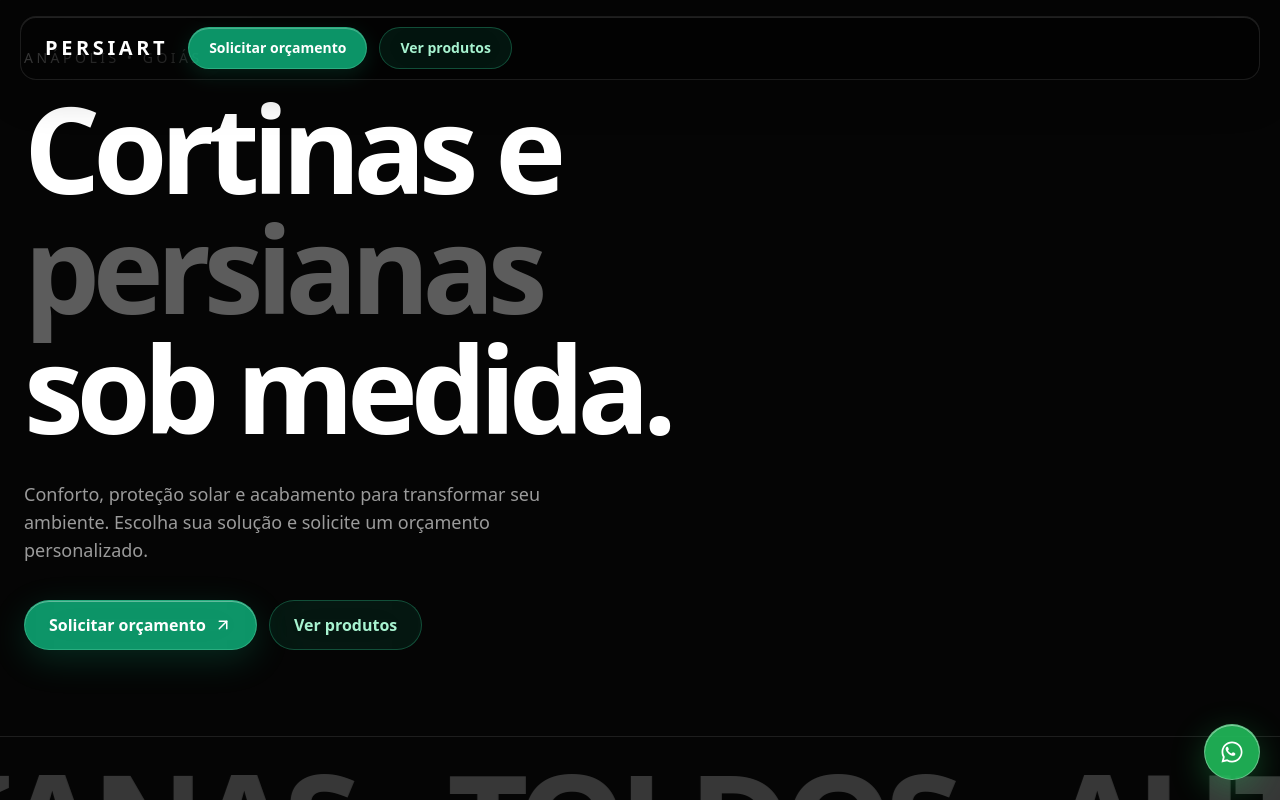
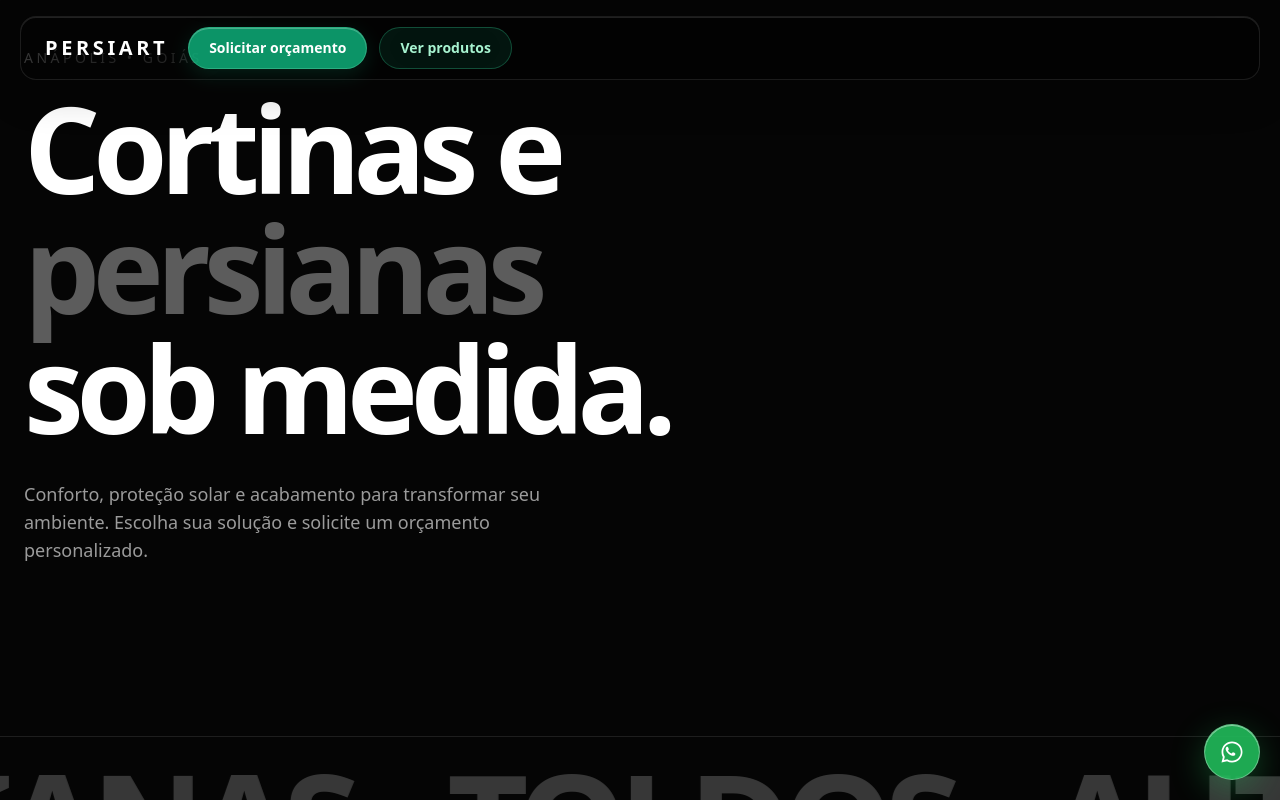
Before and after one commit to joaovitorsouzaoficial299-stack/PERSIART, a Next.js app: page / in a window 1280 px wide. Shown: the top 800 px of the page. Built offline with nearby package versions, Linux system fonts and the light colour scheme.

Commit message:
style: remove hero action buttons

```diff
--- a/app/page.tsx
+++ b/app/page.tsx
@@ -61,10 +61,6 @@ export default function Home() {
             <p className="mb-5 text-sm font-medium uppercase tracking-[.25em] text-white/55">Anápolis • Goiás</p>
             <h1 className="text-5xl font-black leading-[.92] tracking-[-.06em] sm:text-7xl lg:text-[7.5rem]">Cortinas e<br/><span className="text-white/35">persianas</span><br/>sob medida.</h1>
             <p className="mt-8 max-w-xl text-lg leading-7 text-white/60">Conforto, proteção solar e acabamento para transformar seu ambiente. Escolha sua solução e solicite um orçamento personalizado.</p>
-            <div className="mt-9 flex flex-wrap gap-3">
-              <a href={quote("um produto")} className="inline-flex items-center gap-2 rounded-full border border-emerald-300/30 bg-emerald-500/80 px-6 py-3 font-bold text-white backdrop-blur-xl shadow-[inset_0_1px_0_rgba(255,255,255,.35),0_10px_35px_rgba(16,185,129,.2)] transition hover:bg-emerald-500">Solicitar orçamento <ArrowUpRight size={18}/></a>
-              <a href="#produtos" className="rounded-full border border-emerald-400/30 bg-emerald-500/10 px-6 py-3 font-semibold text-emerald-200 backdrop-blur-xl transition hover:bg-emerald-500/20">Ver produtos</a>
-            </div>
           </div>
         </div>
       </div>
```
